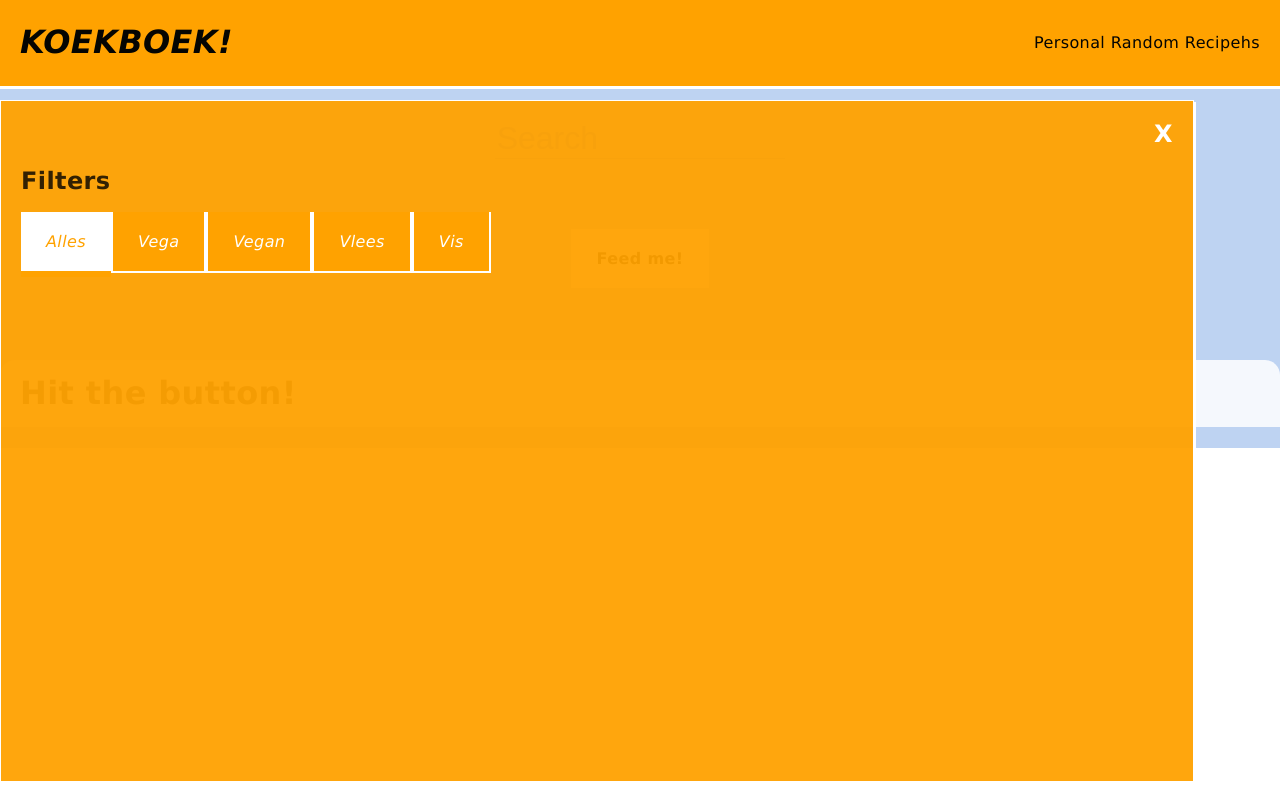
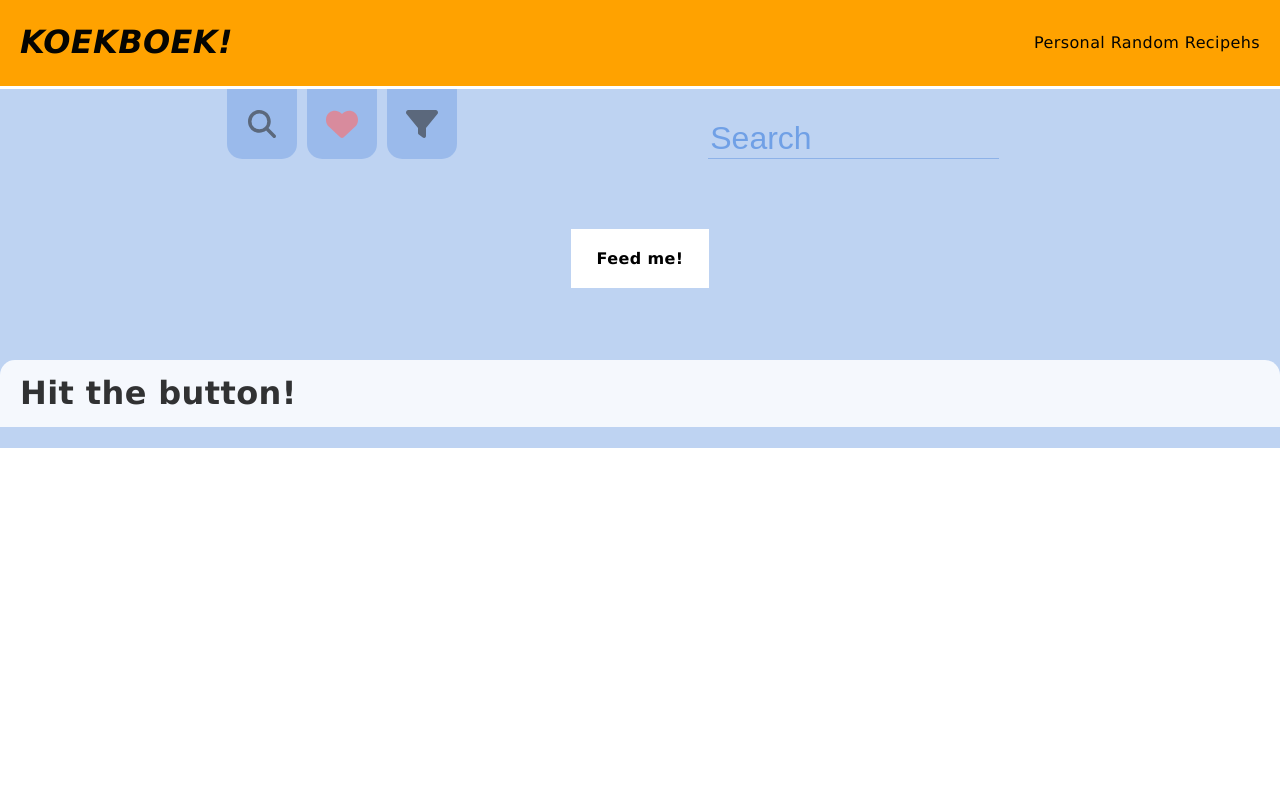
Before and after one commit to arejasverduras/KookBoek-React, a React (Create React App) app: page / in a window 1280 px wide. Built offline with nearby package versions, Linux system fonts and the light colour scheme.

Commit message:
style HeaderTab. Render from string[] with components & faIcons

```diff
--- a/src/App.css
+++ b/src/App.css
@@ -131,12 +131,79 @@ a {
   cursor: pointer;
 }
 
+/* HeaderTabs */
+
+.headerTabsContainer {
+  display:flex;
+  justify-content: center;
+}
+
+.headerTab {
+  background-color: rgb(131, 171, 231);
+  border-radius: 0 0 15px 15px;
+  height: 10px;
+  min-height: 70px;
+  min-width: 70px;
+  margin: 0 5px;
+  transition: all 400ms;
+}
+
+.headerTab.Hidden {
+  height: 50px;
+  width: 70px;
+  opacity: 0.6;
+  display:flex;
+  justify-content:center;
+  align-items:center;
+  padding-top: 0px;
+}
+
+.headerTab.Hidden:hover {
+  height: 70px;
+  padding-top: 20px;
+  opacity: 1;
+}
+
+.headerTab.Visible {
+  min-height: 500px;
+  min-width: 400px;
+  opacity:1;
+}
+
+.headerTabCross {
+  text-align:right;
+  color: white;
+  font-weight: bold;
+  font-size: 1.5em;
+  cursor: pointer;
+  padding: 10px;
+}
+
+.headerTabIcon {
+
+}
+
+.headerTabIcon.favorites {
+  color: rgba(255, 76, 76, 0.833);
+}
+
+.headerTab.Content {
+
+}
+
+.headerTab.Content.favorites {
+  background-color: rgb(131, 171, 231);
+}
+
 
 /* Recipehs page */
 .recipehHeader {
   /* background-color: rgba(131, 171, 231, 0.523); */
   width: 100%;
 }
+
+
+
 
 .recipehHeaderItemsContainer {
   max-width: 1024px;
--- a/src/App.tsx
+++ b/src/App.tsx
@@ -8,8 +8,7 @@ function App() {
   return (
     <div className="App" aria-label="App">
         <Header />
-        <SidePanel />
-        {/* Outlet Renders Recipehs component */}
+        {/* <SidePanel /> */}
         <Outlet />
     </div>
   );
--- a/src/components/Recipehs/RecipehHeader/HeaderTab/HeaderTab.tsx
+++ b/src/components/HeaderTab/HeaderTab.tsx
@@ -1,6 +1,7 @@
 import React, {useState} from "react";
+import { FontAwesomeIcon } from "@fortawesome/react-fontawesome";
 
-export const HeaderTab = ({subject}:any) =>{
+export const HeaderTab = ({subject, content, icon}:any) =>{
     const [visible, setVisible] = useState(false);
 
     const toggleVisible = () =>{
@@ -20,11 +21,11 @@ export const HeaderTab = ({subject}:any) =>{
             >
                 X
             </div>
-            <div className={`${subject} headerTab Content`}>
-                {/* <FavoritesList /> */}
+            <div className={`headerTab Content ${subject}`}>
+                {content}
             </div>
         </>
-        :null}
+        :<FontAwesomeIcon icon={icon} size="2x" className={`headerTabIcon ${subject}`}/>}
 
 
     </div >
--- /dev/null
+++ b/src/components/HeaderTabsContainer/HeaderTabsContainer.tsx
@@ -0,0 +1,36 @@
+import React from "react";
+import { FavoritesList } from "../FavoritesList/FavoritesList";
+import { HeaderTab } from "../HeaderTab/HeaderTab";
+import { Filters } from "../Recipehs/RecipehHeader/Filters/Filters";
+import { faHeart, faFilter, faSearch } from "@fortawesome/free-solid-svg-icons";
+
+export const HeaderTabsContainer = () => {
+    const tabItems:string[] = ['search','favorites', 'filters']
+
+    const contentComponents = new Map();
+    contentComponents.set('favorites', <FavoritesList />)
+    contentComponents.set('filters', <Filters />)
+
+    const iconMap = new Map();
+    iconMap.set('favorites', faHeart);
+    iconMap.set('filters', faFilter);
+    iconMap.set('search', faSearch);
+
+    const tabsToRender = tabItems.map((tabItem, index )=>
+        <HeaderTab
+            key={index}
+            subject={tabItem}
+            content={contentComponents.get(tabItem)}
+            icon={iconMap.get(tabItem)}
+            />
+        )
+
+    return (
+        <div className="headerTabsContainer">
+            {tabsToRender.length >0?
+            tabsToRender:null
+        }
+        </div>
+    )
+
+};
--- a/src/components/Recipehs/RecipehHeader/RecipehHeader.tsx
+++ b/src/components/Recipehs/RecipehHeader/RecipehHeader.tsx
@@ -1,5 +1,5 @@
 import React from "react";
-import { HeaderTabsContainer } from "./HeaderTabsContainer/HeaderTabsContainer";
+import { HeaderTabsContainer } from "../../HeaderTabsContainer/HeaderTabsContainer";
 import { Filters } from "./Filters/Filters";
 import { Search } from "./Search/Search";
 
--- a/src/components/Recipehs/RecipehHeader/Search/Search.tsx
+++ b/src/components/Recipehs/RecipehHeader/Search/Search.tsx
@@ -1,5 +1,4 @@
 import React from "react";
-import { useAppSelector } from "../../../../app/hooks";
 import { SearchBar } from "./SearchBar/SearchBar";
 
 
--- a/src/components/Recipehs/Recipehs.tsx
+++ b/src/components/Recipehs/Recipehs.tsx
@@ -19,7 +19,7 @@ export const Recipehs = () => {
         <>
             <RecipehHeader />
             <SearchResult />
-            <FavoritesList />
+            {/* <FavoritesList /> */}
             <RandomButton />
             <RecipehContainer />
             <VisitedList />
--- a/src/components/SidePanel/SidePanel.tsx
+++ b/src/components/SidePanel/SidePanel.tsx
@@ -3,7 +3,7 @@ import { Filters } from "../Recipehs/RecipehHeader/Filters/Filters";
 import { FavoritesList } from "../FavoritesList/FavoritesList";
 
 export const SidePanel = () => {
-    const [visible, setVisible] = useState(true);
+    const [visible, setVisible] = useState(false);
 
     const toggleVisible = () =>{
         setVisible(!visible)
```
Also changed, not shown: src/components/Recipehs/RecipehHeader/HeaderTabsContainer/HeaderTabsContainer.tsx (deleted, +0 -10 lines).
